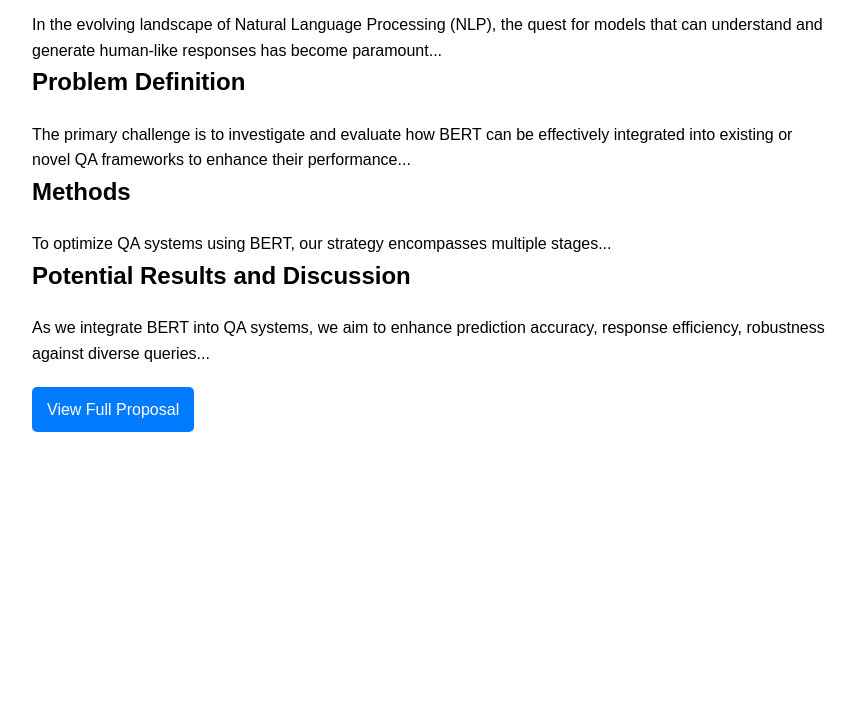
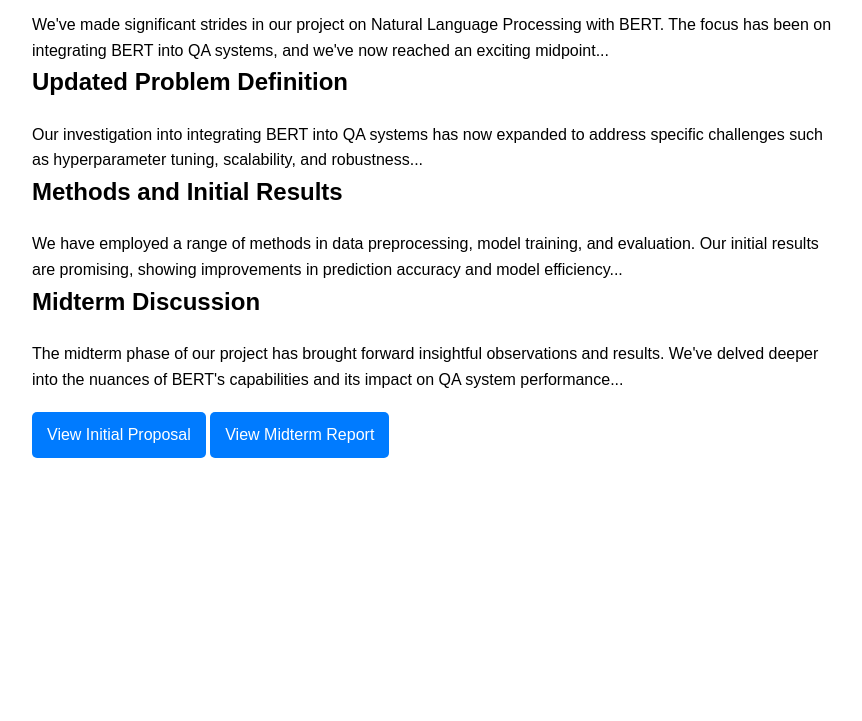
Before and after one commit to kshitij79/ML-7641, a plain HTML site: page index.html in a window 1280 px wide. Shown: the part 79-800 px from the top of the page, without its empty margins (208-1070 px from the left). Drawn offline with Linux system fonts and the light colour scheme.

Commit message:
Update index.html

```diff
--- a/index.html
+++ b/index.html
@@ -43,15 +43,18 @@
 
 <body>
     <div class="container">
-        <h1>NLP with BERT: Enhancing QA Systems</h1>
-        <p>In the evolving landscape of Natural Language Processing (NLP), the quest for models that can understand and generate human-like responses has become paramount...</p>
-        <h2>Problem Definition</h2>
-        <p>The primary challenge is to investigate and evaluate how BERT can be effectively integrated into existing or novel QA frameworks to enhance their performance...</p>
-        <h2>Methods</h2>
-        <p>To optimize QA systems using BERT, our strategy encompasses multiple stages...</p>
-        <h2>Potential Results and Discussion</h2>
-        <p>As we integrate BERT into QA systems, we aim to enhance prediction accuracy, response efficiency, robustness against diverse queries...</p>
-        <a href="./ML_Project_Proposal.pdf" target="_blank">View Full Proposal</a>
+        <h1>NLP with BERT: Progress in Enhancing QA Systems</h1>
+        <p>We've made significant strides in our project on Natural Language Processing with BERT. The focus has been on integrating BERT into QA systems, and we've now reached an exciting midpoint...</p>
+        <h2>Updated Problem Definition</h2>
+        <p>Our investigation into integrating BERT into QA systems has now expanded to address specific challenges such as hyperparameter tuning, scalability, and robustness...</p>
+        <h2>Methods and Initial Results</h2>
+        <p>We have employed a range of methods in data preprocessing, model training, and evaluation. Our initial results are promising, showing improvements in prediction accuracy and model efficiency...</p>
+        <h2>Midterm Discussion</h2>
+        <p>The midterm phase of our project has brought forward insightful observations and results. We've delved deeper into the nuances of BERT's capabilities and its impact on QA system performance...</p>
+        <div class="button-group">
+            <a href="./ML_Project_Proposal.pdf" target="_blank">View Initial Proposal</a>
+            <a href="./ML_Midterm_Report.pdf" target="_blank">View Midterm Report</a>
+        </div>
     </div>
 </body>
 
```
